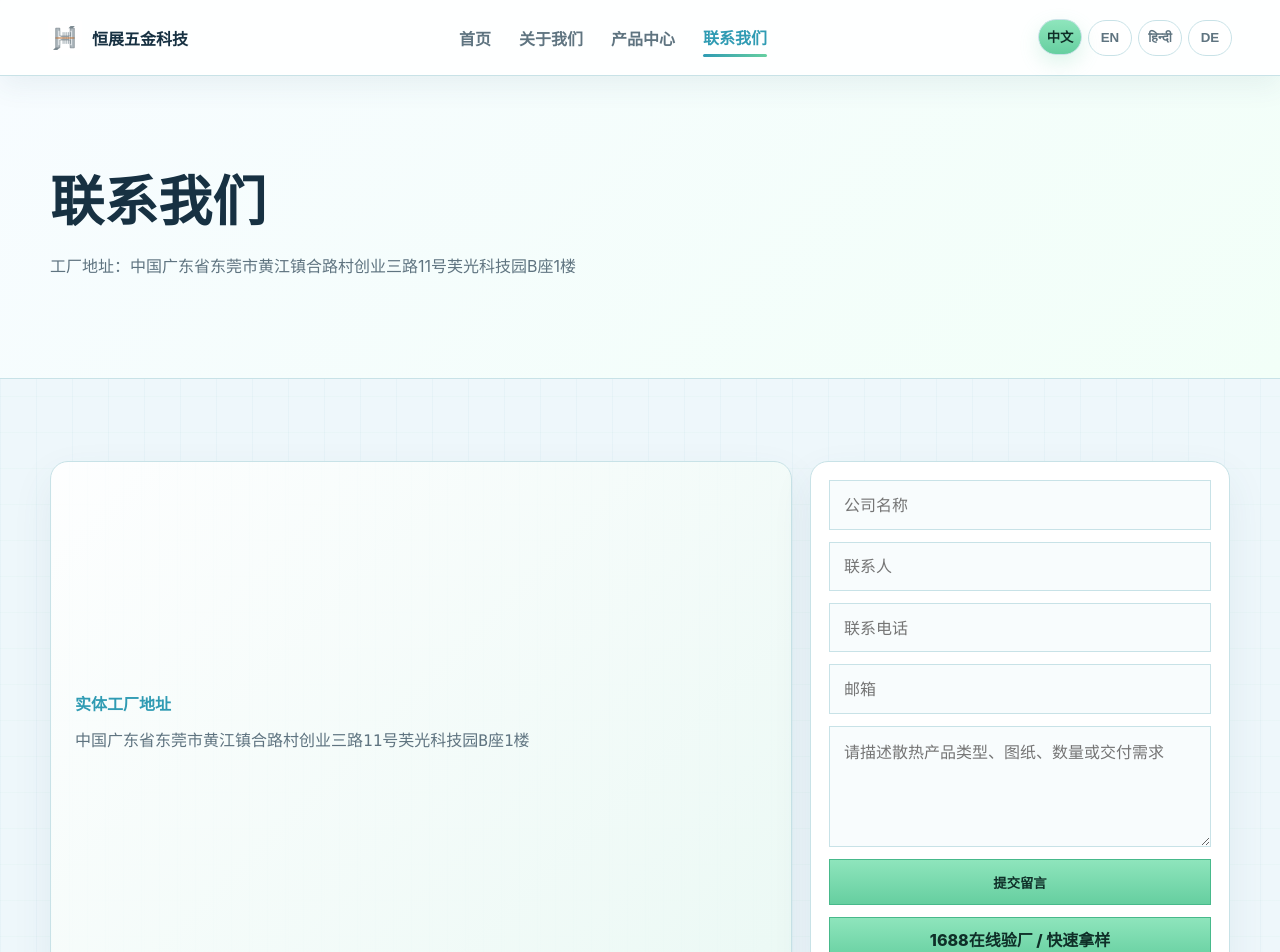
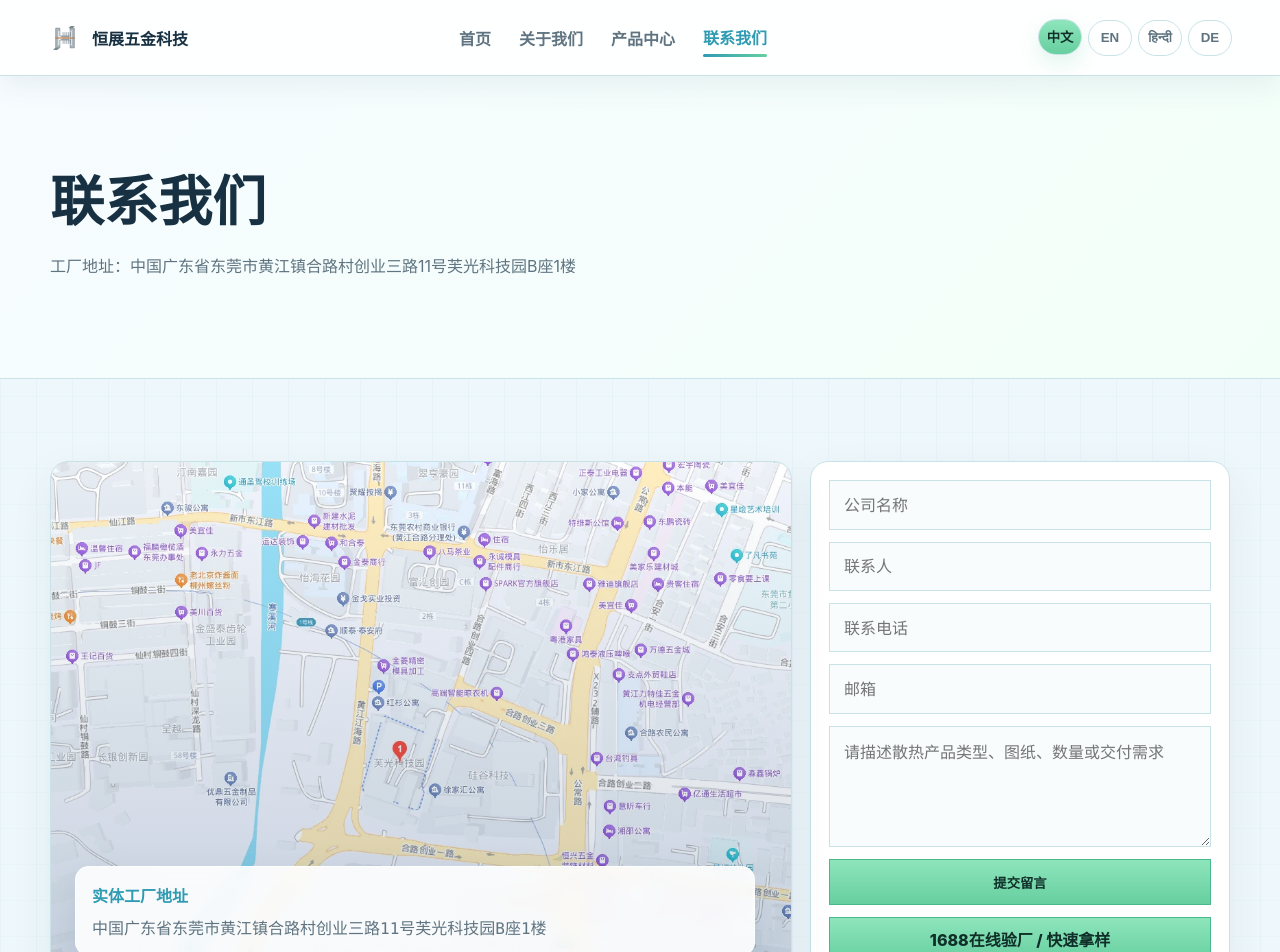
Before and after one commit to skippersky/skipper_cms, a Vue app in the folder frontend/site/: page /contact in a window 1280 px wide. Shown: the top 952 px of the page. Built offline with nearby package versions, Linux system fonts and the light colour scheme.

Commit message:
Use static map image on contact page

```diff
--- a/frontend/site/src/pages/contact/ContactPage.vue
+++ b/frontend/site/src/pages/contact/ContactPage.vue
@@ -13,8 +13,10 @@ import { t } from '../../i18n'
     <section class="section">
       <div class="container contact-grid">
         <div class="map">
-          <strong>{{ t.contact.addressTitle }}</strong>
-          <span>{{ t.contact.address }}</span>
+          <div class="map-address">
+            <strong>{{ t.contact.addressTitle }}</strong>
+            <span>{{ t.contact.address }}</span>
+          </div>
         </div>
         <form class="contact-form">
           <input type="text" :placeholder="t.contact.company" />
@@ -65,19 +67,32 @@ h1 {
 }
 
 .map {
+  position: relative;
+  overflow: hidden;
   min-height: 260px;
   display: grid;
-  align-content: center;
-  gap: 12px;
+  align-items: end;
   padding: 24px;
   color: $color-text-muted;
   font-family: $font-data;
   background:
-    linear-gradient(135deg, rgba(255, 255, 255, 0.9), rgba(235, 249, 244, 0.92)),
-    repeating-linear-gradient(90deg, rgba(47, 155, 179, 0.1) 0 1px, transparent 1px 18px);
+    linear-gradient(180deg, rgba(255, 255, 255, 0.08), rgba(15, 52, 96, 0.18)),
+    url("/contact-map.webp") center / cover no-repeat;
 }
 
-.map strong {
+.map-address {
+  display: grid;
+  gap: 8px;
+  max-width: 680px;
+  padding: 16px;
+  border: 1px solid rgba(255, 255, 255, 0.72);
+  background: rgba(255, 255, 255, 0.88);
+  box-shadow: 0 16px 40px rgba(47, 91, 109, 0.16);
+  backdrop-filter: blur(10px);
+  border-radius: 14px;
+}
+
+.map-address strong {
   color: $color-accent-deep;
 }
 
```
Also changed, not shown: frontend/site/public/contact-map.webp (added).
